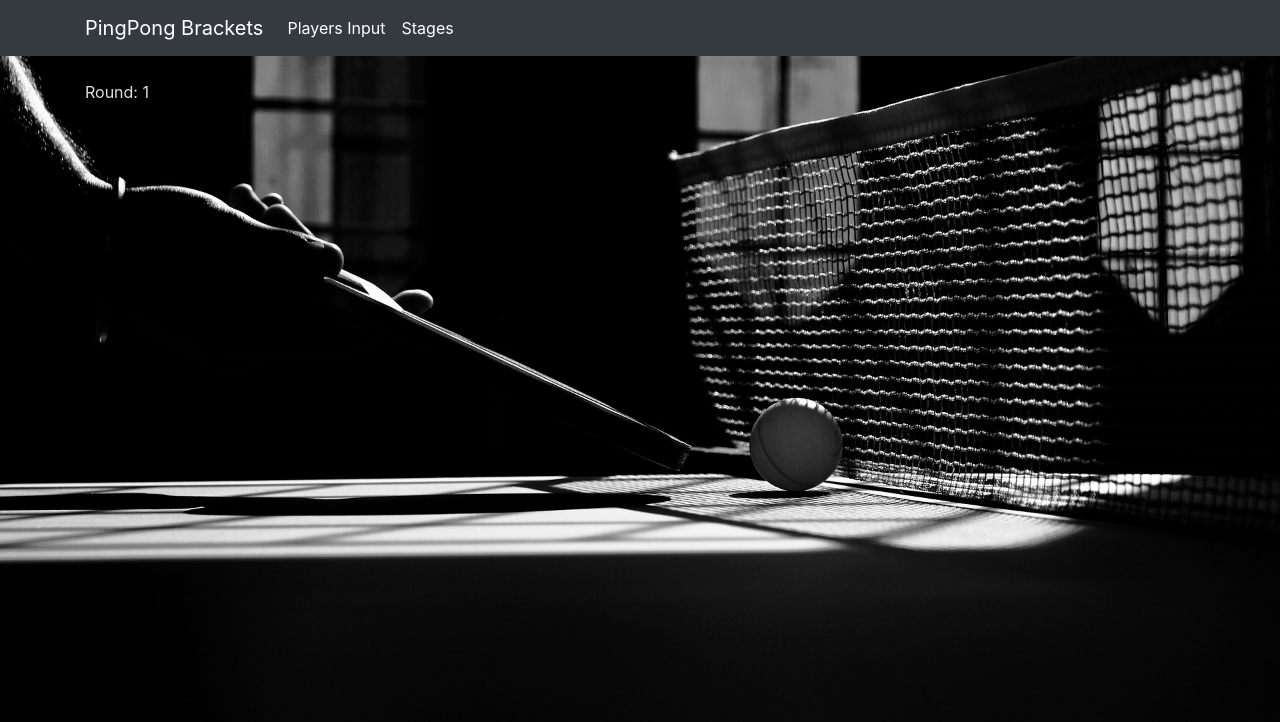
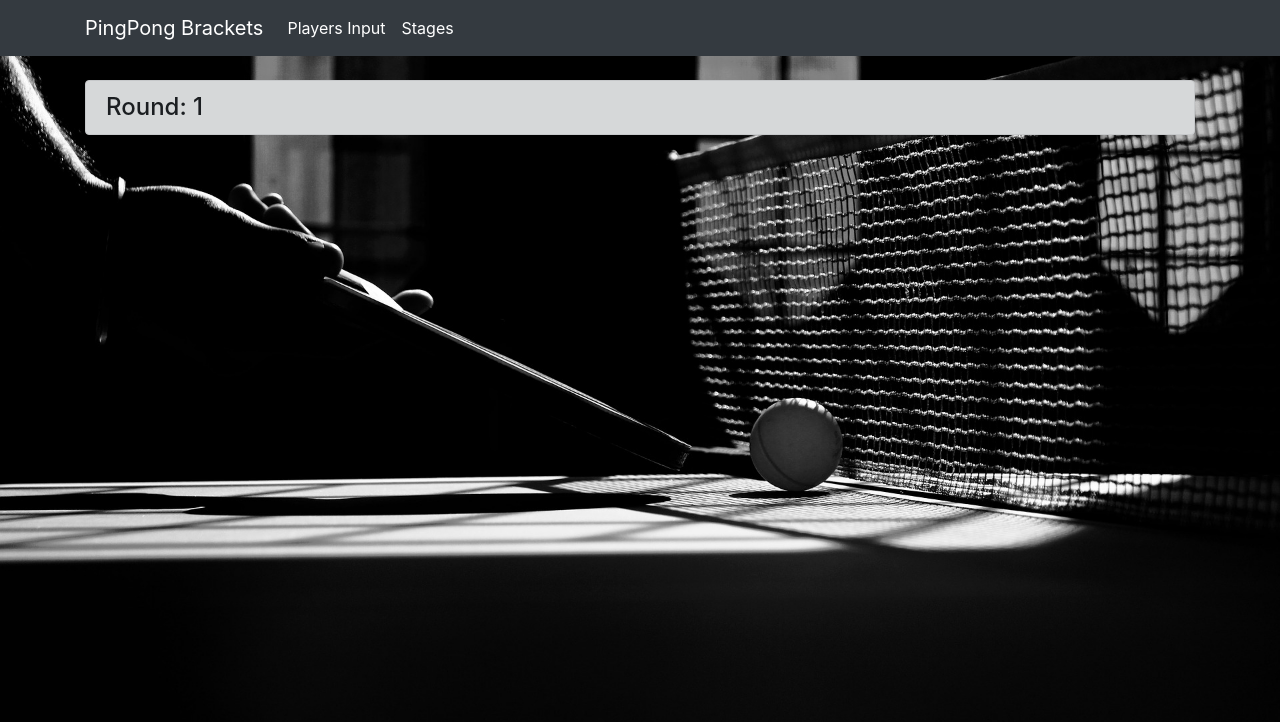
Before and after one commit to kitespin/Tech_Challenge, a Vue app: page /#/home in a window 1280 px wide. Shown: the top 722 px of the page. Built offline with nearby package versions, Linux system fonts and the light colour scheme.

Commit message:
updated colour scheme

```diff
--- a/src/components/pages/Home.vue
+++ b/src/components/pages/Home.vue
@@ -2,8 +2,8 @@
     <div id="Home" class="container">
         <div class="row">
             <!-- iterates over the rounds -->
-            <div style="color: #dfdfdf" class="col" v-for="(round, roundIndex) in rounds" :key="roundIndex">
-                Round: {{roundIndex+1}}
+            <div class="col" v-for="(round, roundIndex) in rounds" :key="roundIndex">
+                <h4 class="alert alert-dark">Round: {{roundIndex+1}}</h4>
                 <!-- <pre>{{round}}</pre>  -->
                 <!-- (iterates through the round array to get the chunks) -->
                 <div style="color:#3e8bf3" v-for="(match, matchIndex) in round" :key="matchIndex">
@@ -11,12 +11,12 @@
                     <ul class="list-group mb-4">
                         <!--(iteraates through the final array to output players)-->
                         <li
-                            class="list-group-item"
+                            class="list-group-item list-group-item-secondary"
                             v-for="(player, slotIndex) in match"
                             :key="slotIndex"
                         >
                             <span v-if="player">
-                                <i class="fas fa-user"></i>
+                                <i class="fas fa-user" style="color:#3e8bf3"></i>
                                 {{player.name}}
                             </span>
                             <button
--- a/src/components/pages/PlayerEntry.vue
+++ b/src/components/pages/PlayerEntry.vue
@@ -17,9 +17,10 @@
             <p>Click on Stages page after submitting players</p>
         </div>
 
-        <div style="color:#3e8bf3"v-for="(player, index) in players" :key="index">
-            <i class="fas fa-user"></i>
-            {{index + 1}} {{player.name}}
+        <div v-for="(player, index) in players" :key="index">
+            <ul class="list-group mb-4 ">
+                <li class="list-group-item list-group-item-secondary"><i class="fas fa-user" style="color:#3e8bf3"></i>  {{index + 1}}  {{player.name}}</li>
+            </ul>
         </div>
         <!-- Just for testing to diplay the players array of player objects-->
         <!-- <pre>{{players}}</pre> -->
```
